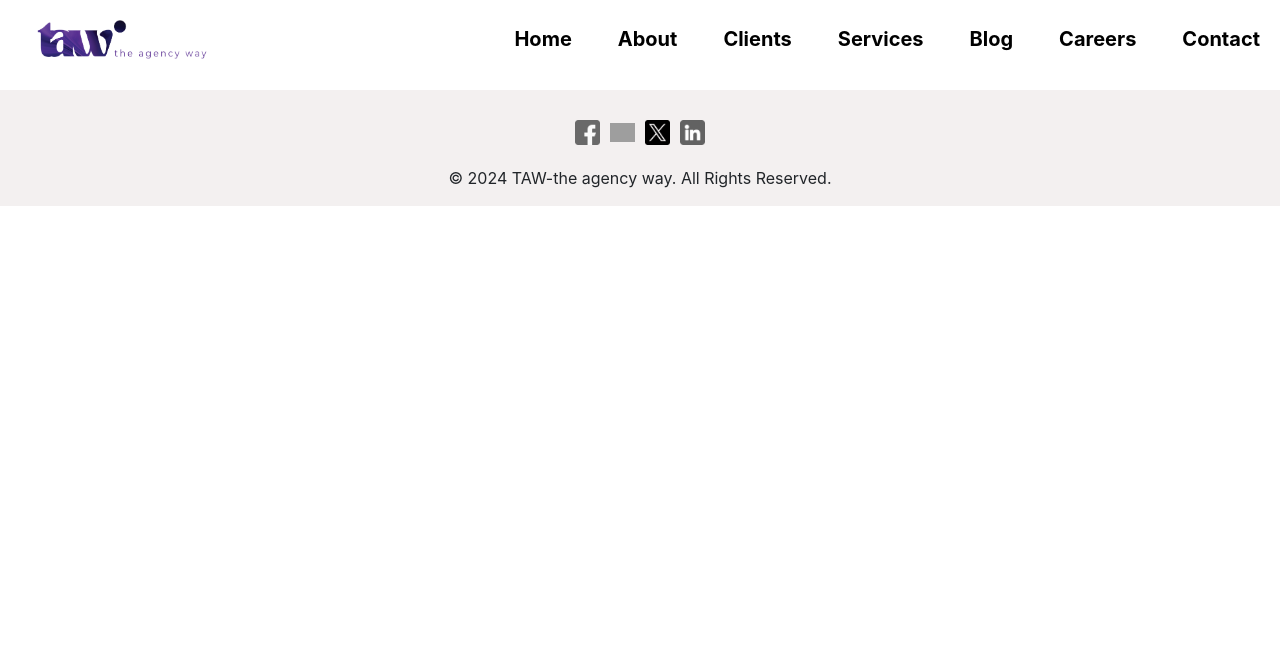
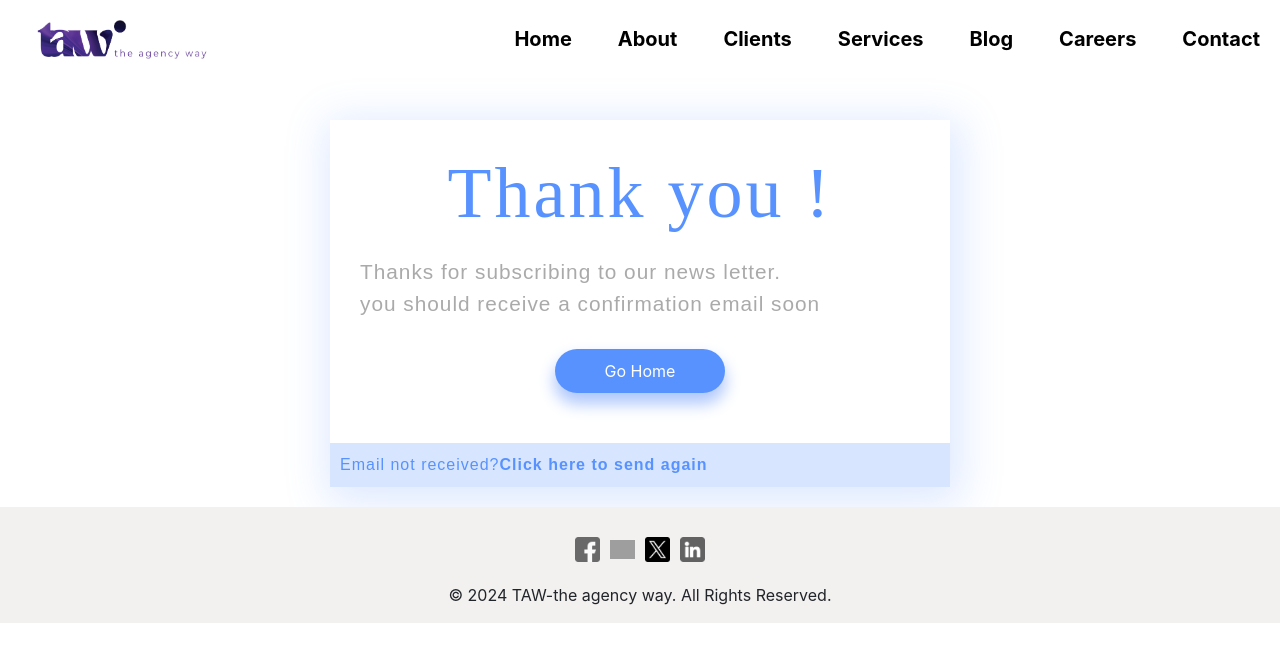
Before and after one commit to VishK98/Squash-Global, a React (Create React App) app: page /thankyou in a window 1280 px wide. Shown: the top 662 px of the page. Built offline with nearby package versions, Linux system fonts and the light colour scheme; grey boxes are pictures that could not be loaded; a web font is replaced by a local one.

Commit message:
thank you page added

```diff
--- a/package.json
+++ b/package.json
@@ -47,6 +47,6 @@
     ]
   },
   "devDependencies": {
-    "react-router-dom": "^6.22.0"
+    "react-router-dom": "^6.22.3"
   }
 }
--- a/src/App.js
+++ b/src/App.js
@@ -22,6 +22,7 @@ import Programmatics from './components/ServiceDetails/Programmatics';
 import Influencer from './components/ServiceDetails/Influencer';
 import WhatsappLogo from './components/Whatsapp/Whatsapp';
 import BlogDetails2 from './components/BlogDetails/BlogDetails2';
+import Thankyou from './components/Thankyou/Thankyou';
 
 
 
@@ -63,6 +64,7 @@ function App() {
           <Route path="/services/websiteDesign" element={<WebsiteDesign />} />
           <Route path="/services/programmatics" element={<Programmatics />} />
           <Route path="/services/influencer" element={<Influencer />} />
+          <Route path="/thankyou" element={<Thankyou />} />
         </Routes>
         {/* {modalVisible && <PopupModal />} */}
         <WhatsappLogo/>
--- a/src/components/Contact/Contact.js
+++ b/src/components/Contact/Contact.js
@@ -8,7 +8,9 @@ import PopupModal from "../PopupModal/PopupModal";
 import { contactUs } from "../../utils/api";
 import { contactUsMail } from "../../utils/api";
 
+
 function Contact() {
+
   const [modalShow, setModalShow] = useState(false);
   const [apiResponse, setApiResponse] = useState(null);
 
@@ -45,6 +47,7 @@ function Contact() {
             message: "",
           };
           setFormData(resetValue);
+          window.location.href = '/thankyou';
         }
       } catch (error) {
         console.error("Error submitting form for admin:", error);
--- a/src/components/Contact/thankyou.css
+++ b/src/components/Thankyou/Thankyou.css
@@ -1,16 +1,6 @@
 *{
     box-sizing:border-box;
    /* outline:1px solid ;*/
-  }
-  body{
-  background: #ffffff;
-  background: linear-gradient(to bottom, #ffffff 0%,#e1e8ed 100%);
-  filter: progid:DXImageTransform.Microsoft.gradient( startColorstr='#ffffff', endColorstr='#e1e8ed',GradientType=0 );
-      height: 100%;
-          margin: 0;
-          background-repeat: no-repeat;
-          background-attachment: fixed;
-
   }
 
   .wrapper-1{
--- /dev/null
+++ b/src/components/Thankyou/Thankyou.js
@@ -0,0 +1,32 @@
+import React from 'react';
+import "./Thankyou.css";
+
+function Thankyou() {
+    return (
+        <>
+            <div>
+                <div className="wrapper-1">
+                    <div className="wrapper-2">
+                        <h1>Thank you !</h1>
+                        <p>Thanks for subscribing to our news letter.  </p>
+                        <p>you should receive a confirmation email soon  </p>
+                        <button className="go-home">
+                            go home
+                        </button>
+                    </div>
+                    <div className="footer-like">
+                        <p>Email not received?
+                            <a href="#">Click here to send again</a>
+                        </p>
+                    </div>
+                </div>
+            </div>
+
+
+
+            {/* <link href="https://fonts.googleapis.com/css?family=Kaushan+Script|Source+Sans+Pro" rel="stylesheet"></link> */}
+        </>
+    )
+}
+
+export default Thankyou
```
Also changed, not shown: src/components/Contact/thankyou.js (deleted, +0 -30 lines), 1 other file (tests, documents, lock files or other folders).
